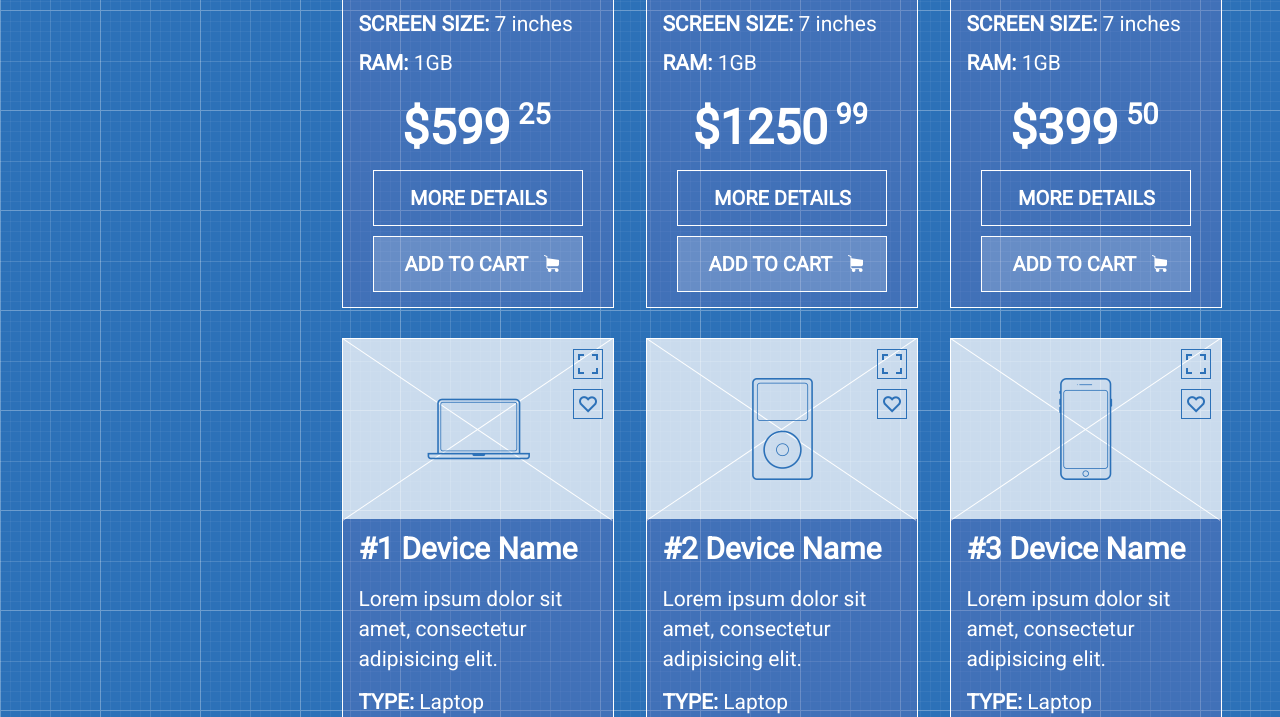
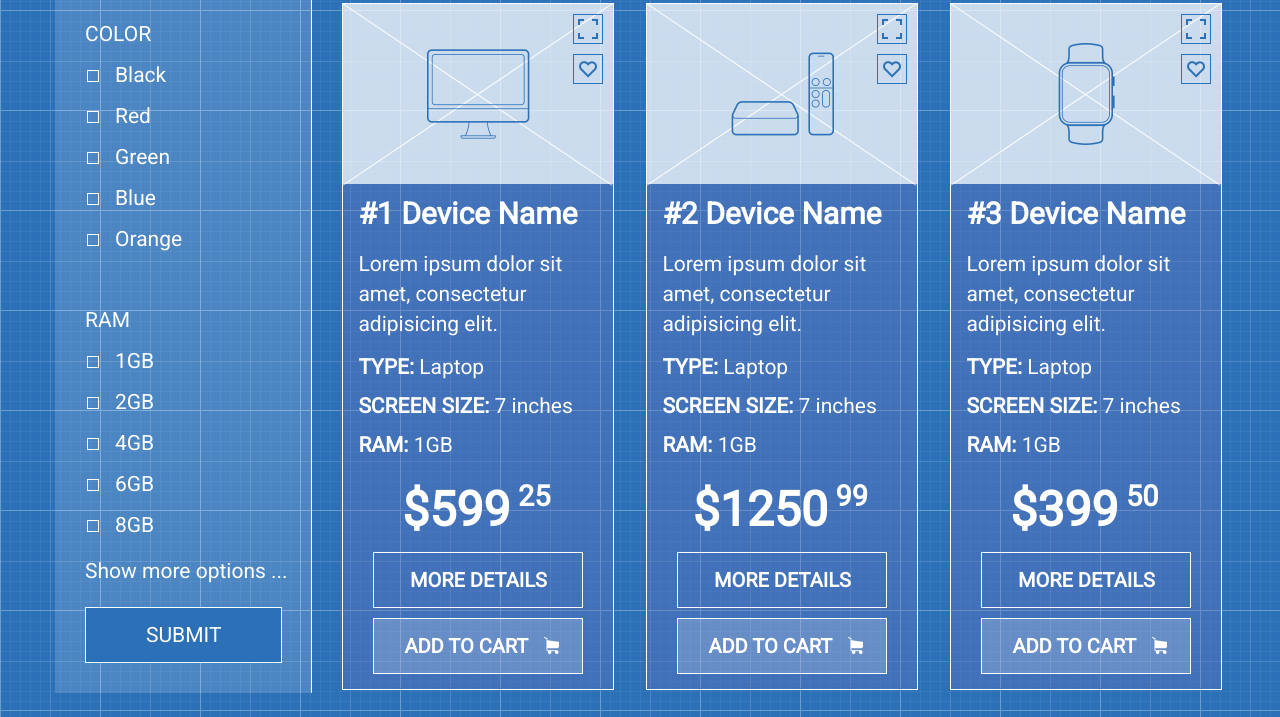
Before and after one commit to DianaTeper/DianaTeper.github.io, a plain HTML site: page index.html in a window 1280 px wide. Shown: the part 690-1407 px from the top of the page. Drawn offline with Linux system fonts and the light colour scheme.

Commit message:
make checkbox menu

```diff
--- a/index.html
+++ b/index.html
@@ -58,15 +58,82 @@
 			</div>
 		</div>
 	</header>
-	<hr>
+
+
+
 
 	<main class="main conteiner row">
-		<div class="col-md-2 bord-top bord-right">
-			Section
+		<div class="slide">
+			Slide #1
+
+		</div>
+		<div class="col-md-2 bord-top bord-right sect">
+			<form action="">
+
+				<h4>Device type</h4>
+				<p>
+				<div class="item">
+					<input type="checkbox" id="laptop">
+					<label for="laptop">Laptop</label>
+				</div>
+				<div class="item">
+					<input type="checkbox" id="tablet">
+					<label for="tablet">Tablet</label>
+				</div>
+				</p>
+				<h4 class="marg">Color</h4>
+				<p>
+				<div class="item">
+					<input type="checkbox" id="black">
+					<label for="black">Black</label>
+				</div>
+				<div class="item">
+					<input type="checkbox" id="red">
+					<label for="red">Red</label>
+				</div>
+				<div class="item">
+					<input type="checkbox" id="green">
+					<label for="green">Green</label>
+				</div>
+				<div class="item">
+					<input type="checkbox" id="blue">
+					<label for="blue">Blue</label>
+				</div>
+				<div class="item">
+					<input type="checkbox" id="orange">
+					<label for="orange">Orange</label>
+				</div>
+				</p>
+				<h4 class="marg">Ram</h4>
+				<p>
+				<div class="item">
+					<input type="checkbox" id="gb1">
+					<label for="gb1">1GB</label>
+				</div>
+				<div class="item">
+					<input type="checkbox" id="gb2">
+					<label for="gb2">2GB</label>
+				</div>
+				<div class="item">
+					<input type="checkbox"  id="gb4">
+					<label for="gb4">4GB</label>
+				</div>
+				<div class="item">
+					<input type="checkbox"  id="gb6">
+					<label for="gb6">6GB</label>
+				</div>
+				<div class="item">
+					<input type="checkbox"  id="gb8">
+					<label for="gb8">8GB</label>
+				</div>
+				</p>
+
+				<a href="">Show more options ...</a>
+				<input type="submit" class="bord" value="submit">
 		</div>
 
 		<div class="col-md-10 row bord-top article-padd">
-			<p class="page-nav"><a href="">Home page</a> &#62 <a href="">Products</a> &#62 <a href=""><span class="text-dec-und">Laptops and Tablets</span></a></p>
+			<p class="page-nav"><a href="">Home page</a> &#62 <a href="">Products</a> &#62 <span class="text-dec-und">Laptops and Tablets</span></p>
 
 			<div class="row">
 			<h1 class="col-md-9">Laptops and Tablets</h1>
--- a/style.css
+++ b/style.css
@@ -64,7 +64,6 @@ a{
 	background-color: #2c71b8;
 	color: white;
 }
-
 .search input[type="text"]{
 	background-color: rgba(255,255,255,0);
 	border:none;
@@ -172,7 +171,6 @@ a{
 .bord-right{
 	border-right: 1px solid white;
 }
-
 .bord{
 	border: 1px solid white;
 }
@@ -287,7 +285,7 @@ h2{
 	text-align: center;
 }
 
-.text-upper{
+.text-upper,h4{
 	text-transform: uppercase;
 }
 
@@ -354,7 +352,12 @@ h3{
 	position: absolute;
 	z-index: -10;
 }
-
+.slide{
+	width: 100%;
+	font-size: 100px;
+	text-align: center;
+	height: 400px;
+}
 .back-img1:hover{
 	background: url(images/img2.png) no-repeat center;
 }
@@ -364,3 +367,60 @@ h3{
 .back-img:hover, .back-img1:hover{
 	background-color: #2c71b8;
 }
+
+input[type="checkbox"]{
+	display: none;
+	float: left;
+}
+
+label{
+	display: block;
+	margin-left: 30px;
+}
+h4{
+	margin-top: 30px;
+}
+.sect{
+   padding-left: 30px;
+   background-color: rgba(255,255,255,0.15);
+}
+label:before{
+	content: " ";
+	display: block;
+	float: left;
+	width: 10px;
+	height: 10px;
+	border: 1px solid white;
+	position: absolute;
+	top: 5px;
+	left:2px;
+}
+input[type="checkbox"]:checked + label:before{
+	background-color: white;
+}
+.item{
+	display: block;
+	position: relative;
+	margin-top: 20px;
+}
+.marg{
+	margin-top: 60px;
+}
+form a{
+	color: white;
+	display: block;
+	margin: 25 0 25 0px;
+}
+form{
+	font-size: 21px;
+}
+input[type=submit]{
+	display: block;
+	background-color: #2c71b8;
+	color: white;
+	text-transform: uppercase;
+	padding: 15 60px;
+	font-size: 21px;
+	margin-bottom: 30px;
+
+}
```
